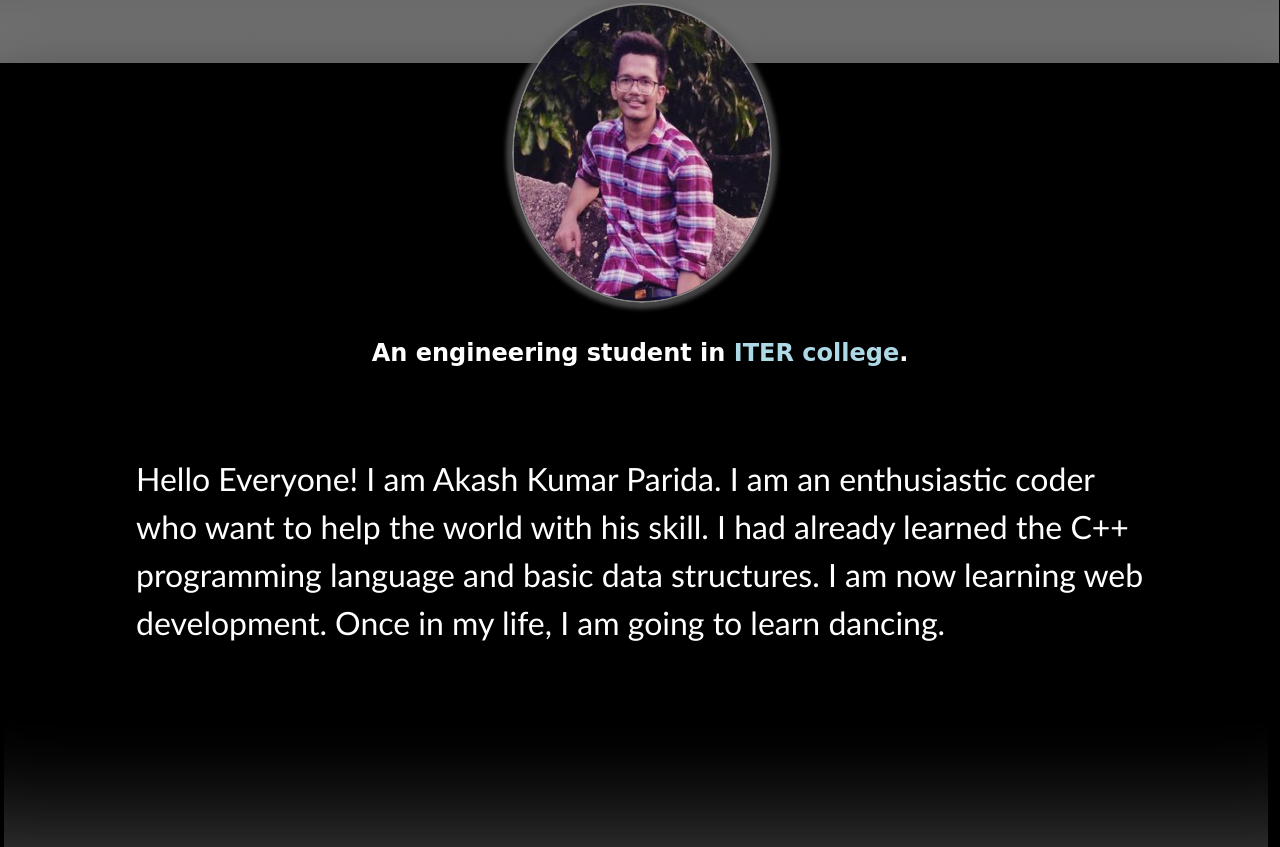
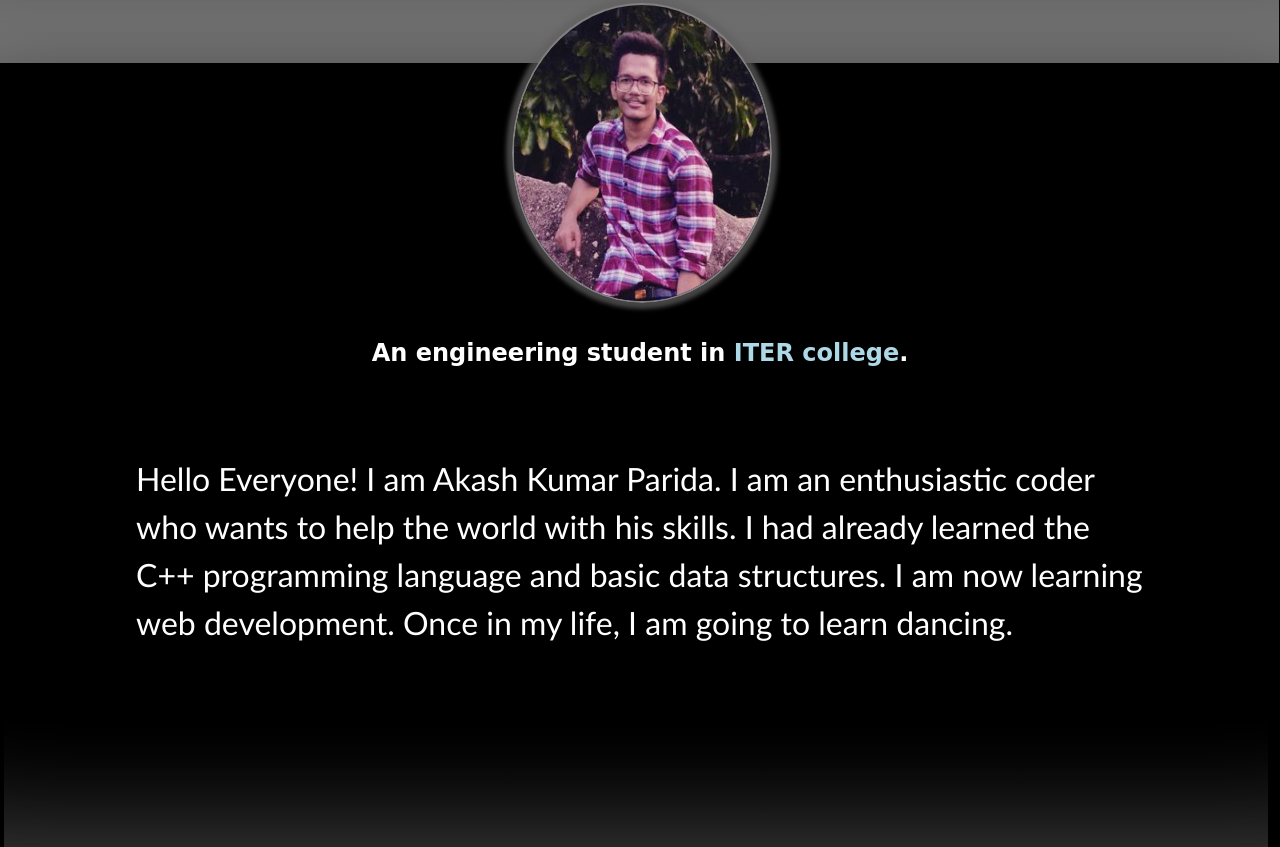
Before and after one commit to Akash-akp/cv, a plain HTML site: page index.html in a window 1280 px wide. Shown: the part 436-1283 px from the top of the page. Drawn offline with Linux system fonts and the light colour scheme.

Commit message:
Update index.html

```diff
--- a/index.html
+++ b/index.html
@@ -40,7 +40,7 @@
                 <img src="img/akash.jpeg" alt="">
             </div>
             <h3 class="text-center">An engineering student in <a href="https://www.soa.ac.in/iter" target="_blank" class="highlight">ITER college</a>.</h3>
-            <p>Hello Everyone! I am Akash Kumar Parida. I am an enthusiastic coder who want to help the world with his skill. I had already learned the C++ programming language and basic data structures. I am now learning web development. Once in my life, I am going to learn dancing.</p>
+            <p>Hello Everyone! I am Akash Kumar Parida. I am an enthusiastic coder who wants to help the world with his skills. I had already learned the C++ programming language and basic data structures. I am now learning web development. Once in my life, I am going to learn dancing.</p>
         </section>
 
         <section id="skills">
```
